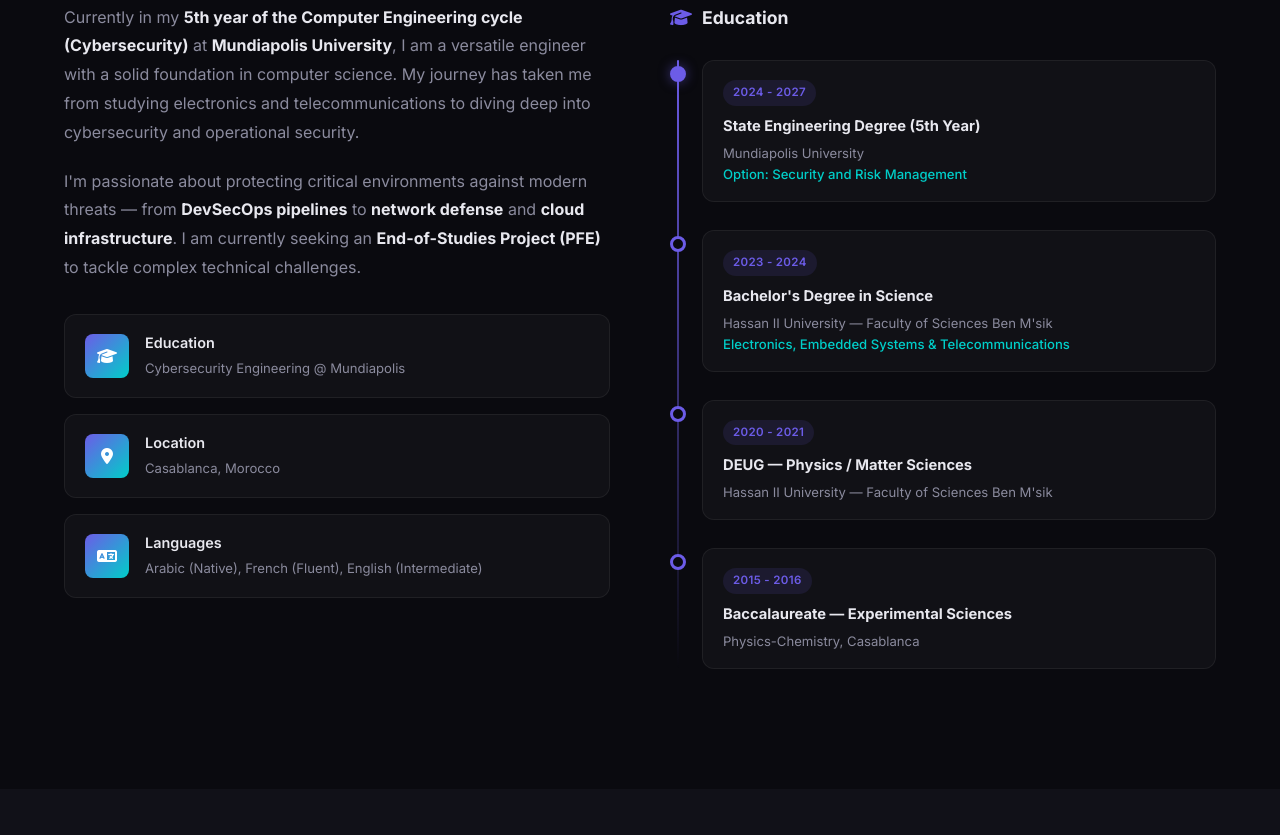
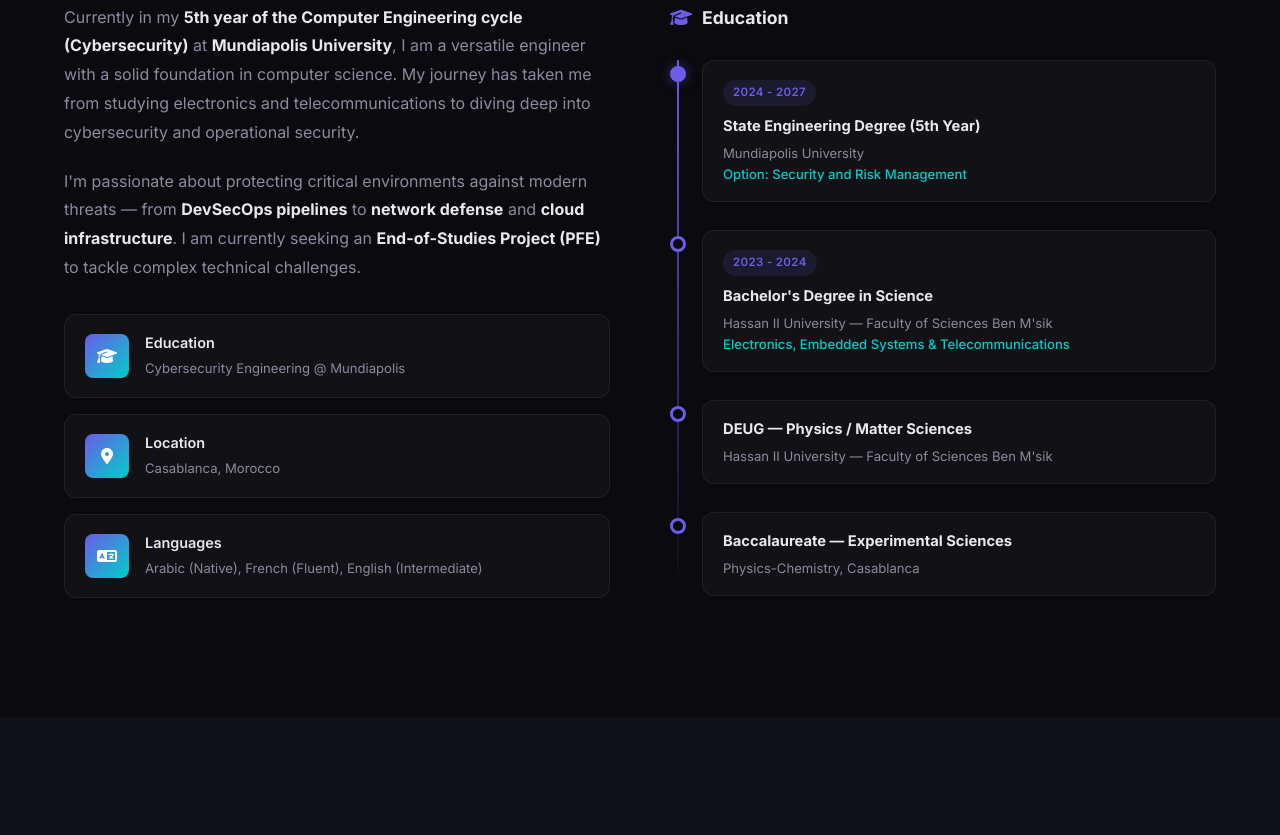
Before and after one commit to SoufianeMajd/Portfolio, a website: page public/index.html in a window 1280 px wide. Shown: the part 1093-1928 px from the top of the page. Drawn offline with Linux system fonts and the light colour scheme.

Commit message:
Update education timeline: remove dates for DEUG and Bac

```diff
--- a/public/index.html
+++ b/public/index.html
@@ -215,7 +215,6 @@
                         <div class="timeline-item">
                             <div class="timeline-dot"></div>
                             <div class="timeline-content">
-                                <span class="timeline-date">2020 - 2021</span>
                                 <h4>DEUG — Physics / Matter Sciences</h4>
                                 <p>Hassan II University — Faculty of Sciences Ben M'sik</p>
                             </div>
@@ -223,7 +222,6 @@
                         <div class="timeline-item">
                             <div class="timeline-dot"></div>
                             <div class="timeline-content">
-                                <span class="timeline-date">2015 - 2016</span>
                                 <h4>Baccalaureate — Experimental Sciences</h4>
                                 <p>Physics-Chemistry, Casablanca</p>
                             </div>
```
